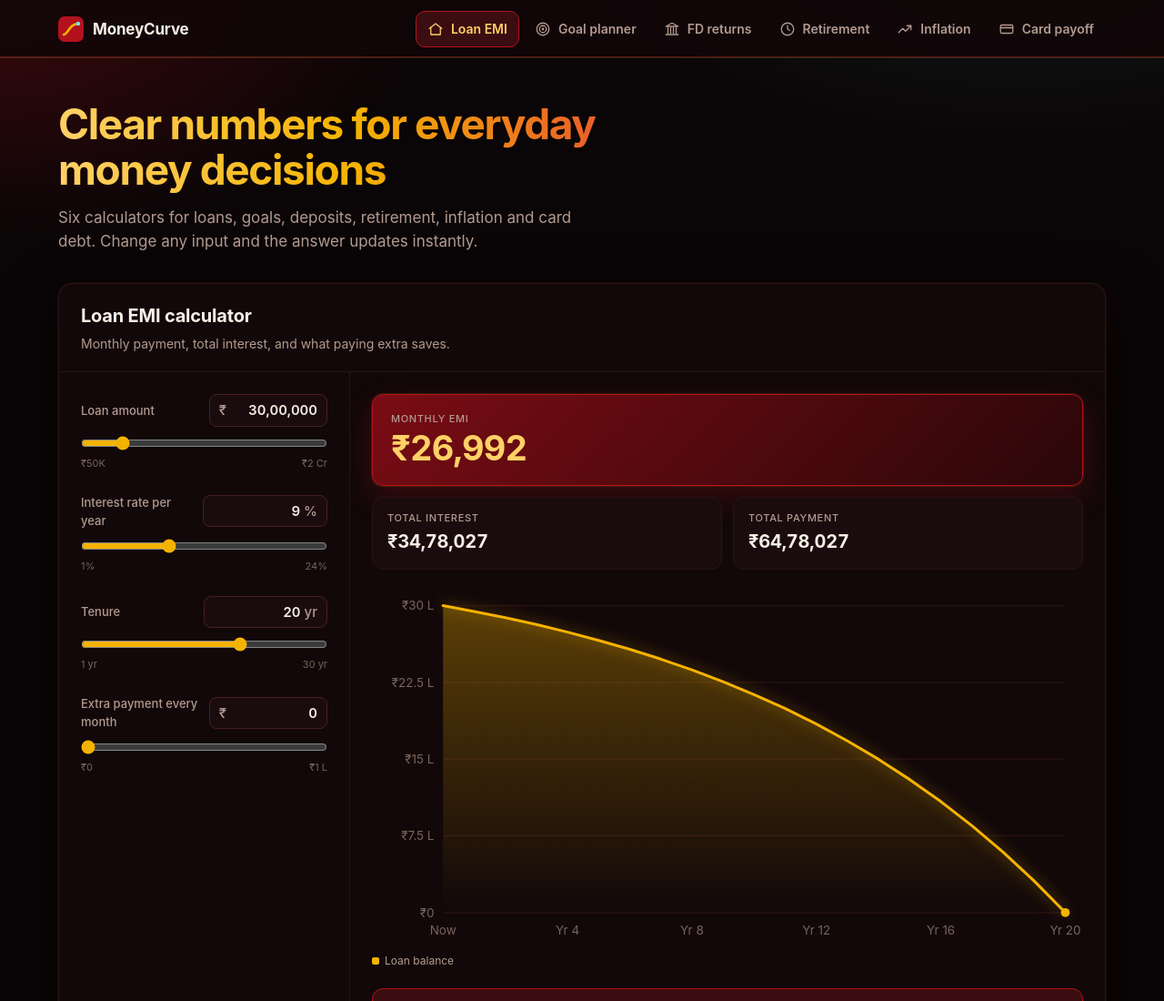
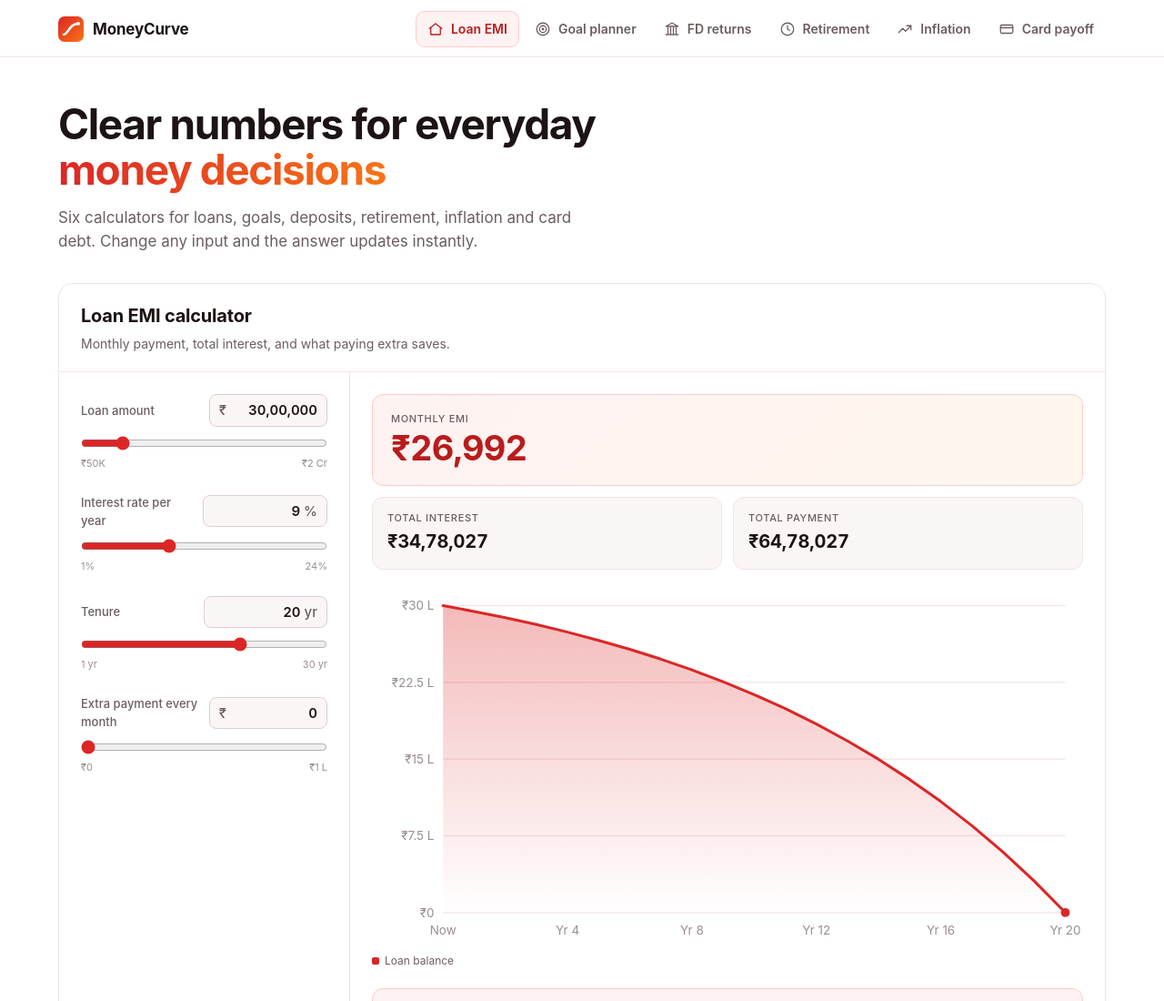
Before and after one commit to Wikki-1528/moneycurve, a plain HTML site: page index.html in a window 1280 px wide. Shown: the top 1100 px of the page at 91% size. Drawn offline with Linux system fonts and the light colour scheme.

Commit message:
Add orange as second accent color
Co-Authored-By: Claude Fable 5.2 <noreply@anthropic.com>

```diff
--- a/index.html
+++ b/index.html
@@ -7,12 +7,12 @@
 <title>MoneyCurve — Money Calculators</title>
 <style>
   :root {
-    color-scheme: dark;
-    --bg: #0a0506; --panel: #120809; --raised: #1a0c0e;
-    --text: #f8efe6; --muted: #b39a8f; --faint: #7a635c;
-    --line: #2a1215; --line-strong: #4a1d21;
-    --a: #f5b301; --a-strong: #ffd166; --b: #67e8f9;
-    --soft: #3a0d11; --soft-line: #b3121d;
+    color-scheme: light;
+    --bg: #ffffff; --panel: #ffffff; --raised: #fbf6f6;
+    --text: #1c1314; --muted: #6b5d5f; --faint: #9a8c8e;
+    --line: #f0e4e5; --line-strong: #dfcdcf;
+    --a: #dc2626; --a-strong: #b91c1c; --b: #f97316;
+    --soft: #fef2f2; --soft-line: #fecaca;
   }
   * { box-sizing: border-box; }
   body {
@@ -24,7 +24,7 @@
   @media (min-width: 760px) { .wrap { padding: 0 24px; } }
   :focus-visible { outline: 2px solid var(--a); outline-offset: 2px; }
 
-  .top { position: sticky; top: 0; z-index: 10; background: rgba(18, 6, 8, 0.88);
+  .top { position: sticky; top: 0; z-index: 10; background: rgba(255, 255, 255, 0.9);
     backdrop-filter: blur(12px); -webkit-backdrop-filter: blur(12px); border-bottom: 1px solid var(--line); }
   .top-in { display: flex; flex-direction: column; gap: 10px; padding-top: 12px; padding-bottom: 10px; }
   @media (min-width: 1000px) {
@@ -35,6 +35,7 @@
 
   .hero { padding: 48px 0 32px; }
   h1 { margin: 0 0 14px; max-width: 720px; font-size: clamp(30px, 5vw, 46px); line-height: 1.1; letter-spacing: -0.03em; font-weight: 700; }
+  h1 span { background: linear-gradient(90deg, var(--a), var(--b)); -webkit-background-clip: text; background-clip: text; color: transparent; }
   .lead { margin: 0; max-width: 600px; color: var(--muted); font-size: 17px; }
 
   .nav { display: flex; gap: 4px; min-width: 0; overflow-x: auto; scrollbar-width: none; }
@@ -77,8 +78,7 @@
   .stat { min-width: 0; padding: 14px 16px; border: 1px solid var(--line); border-radius: 12px; background: var(--raised); }
   .stat .k { font-size: 11px; font-weight: 500; letter-spacing: 0.06em; text-transform: uppercase; color: var(--muted); }
   .stat .v { margin-top: 2px; font-size: 20px; font-weight: 650; letter-spacing: -0.01em; font-variant-numeric: tabular-nums; overflow-wrap: anywhere; }
-  .stat.main { grid-column: 1 / -1; padding: 18px 20px; border-color: var(--soft-line); background: linear-gradient(135deg, #7a0c14, #2a0709);
-    box-shadow: 0 0 0 1px rgba(245, 179, 1, 0.12), 0 12px 32px rgba(179, 18, 29, 0.25); }
+  .stat.main { grid-column: 1 / -1; padding: 18px 20px; border-color: var(--soft-line); background: linear-gradient(135deg, #fef2f2, #fff7ed); }
   .stat.main .v { font-size: clamp(28px, 5vw, 38px); line-height: 1.15; letter-spacing: -0.02em; color: var(--a-strong); }
 
   .chart-box { position: relative; }
@@ -91,8 +91,8 @@
   .dot-a { fill: var(--a); }
   .dot-b { fill: var(--b); }
   .tip { position: absolute; top: 0; max-width: 100%; pointer-events: none; padding: 8px 10px; font-size: 12px;
-    font-variant-numeric: tabular-nums; background: #1a0c0e; border: 1px solid var(--line-strong); border-radius: 10px;
-    box-shadow: 0 8px 24px rgba(0, 0, 0, 0.6); }
+    font-variant-numeric: tabular-nums; background: #ffffff; border: 1px solid var(--line-strong); border-radius: 10px;
+    box-shadow: 0 8px 24px rgba(60, 10, 10, 0.14); }
   .tip b { display: block; margin-bottom: 2px; font-weight: 500; color: var(--muted); }
   .tip i, .legend i { display: inline-block; width: 8px; height: 8px; margin-right: 6px; border-radius: 2px; }
   .legend { display: flex; flex-wrap: wrap; gap: 16px; margin-top: 10px; font-size: 12px; color: var(--muted); }
@@ -113,23 +113,6 @@
 
   footer { margin-top: 48px; padding: 24px 0 40px; border-top: 1px solid var(--line); font-size: 13px; color: var(--faint); }
   .foot-in { display: flex; flex-wrap: wrap; justify-content: space-between; gap: 8px 24px; }
-
-  /* Red, gold and arc-blue theme accents */
-  body {
-    background:
-      radial-gradient(900px 480px at 88% -8%, rgba(103, 232, 249, 0.10), transparent 62%),
-      radial-gradient(760px 420px at 0% 0%, rgba(179, 18, 29, 0.28), transparent 62%),
-      var(--bg);
-    background-repeat: no-repeat;
-  }
-  .top { border-bottom-color: #5a1a1f; box-shadow: 0 1px 0 rgba(245, 179, 1, 0.18); }
-  h1 {
-    background: linear-gradient(90deg, #ffd166, #f5b301 45%, #e5383b);
-    -webkit-background-clip: text; background-clip: text; color: transparent;
-  }
-  .panel { box-shadow: 0 0 0 1px rgba(245, 179, 1, 0.05), 0 24px 60px rgba(0, 0, 0, 0.5); }
-  .line-a { filter: drop-shadow(0 0 6px rgba(245, 179, 1, 0.55)); }
-  .line-b, .dot-b { filter: drop-shadow(0 0 5px rgba(103, 232, 249, 0.6)); }
 </style>
 </head>
 <body>
@@ -137,9 +120,10 @@
   <div class="wrap top-in">
     <div class="brand">
       <svg viewBox="0 0 28 28" aria-hidden="true">
-        <rect width="28" height="28" rx="7" fill="#b3121d"/>
-        <path d="M6 20c5 0 6-12 16-12" fill="none" stroke="#f5b301" stroke-width="2.5" stroke-linecap="round"/>
-        <circle cx="22" cy="8" r="2.2" fill="#67e8f9"/>
+        <defs><linearGradient id="logo-fill" x1="0" y1="0" x2="1" y2="1"><stop offset="0" stop-color="#dc2626"/><stop offset="1" stop-color="#f97316"/></linearGradient></defs>
+        <rect width="28" height="28" rx="7" fill="url(#logo-fill)"/>
+        <path d="M6 20c5 0 6-12 16-12" fill="none" stroke="#ffffff" stroke-width="2.5" stroke-linecap="round"/>
+        <circle cx="22" cy="8" r="2" fill="#ffffff"/>
       </svg>
       MoneyCurve
     </div>
@@ -149,7 +133,7 @@
 
 <main class="wrap">
   <section class="hero">
-    <h1>Clear numbers for everyday money decisions</h1>
+    <h1>Clear numbers for everyday <span>money decisions</span></h1>
     <p class="lead">Six calculators for loans, goals, deposits, retirement, inflation and card debt. Change any input and the answer updates instantly.</p>
   </section>
 
```
